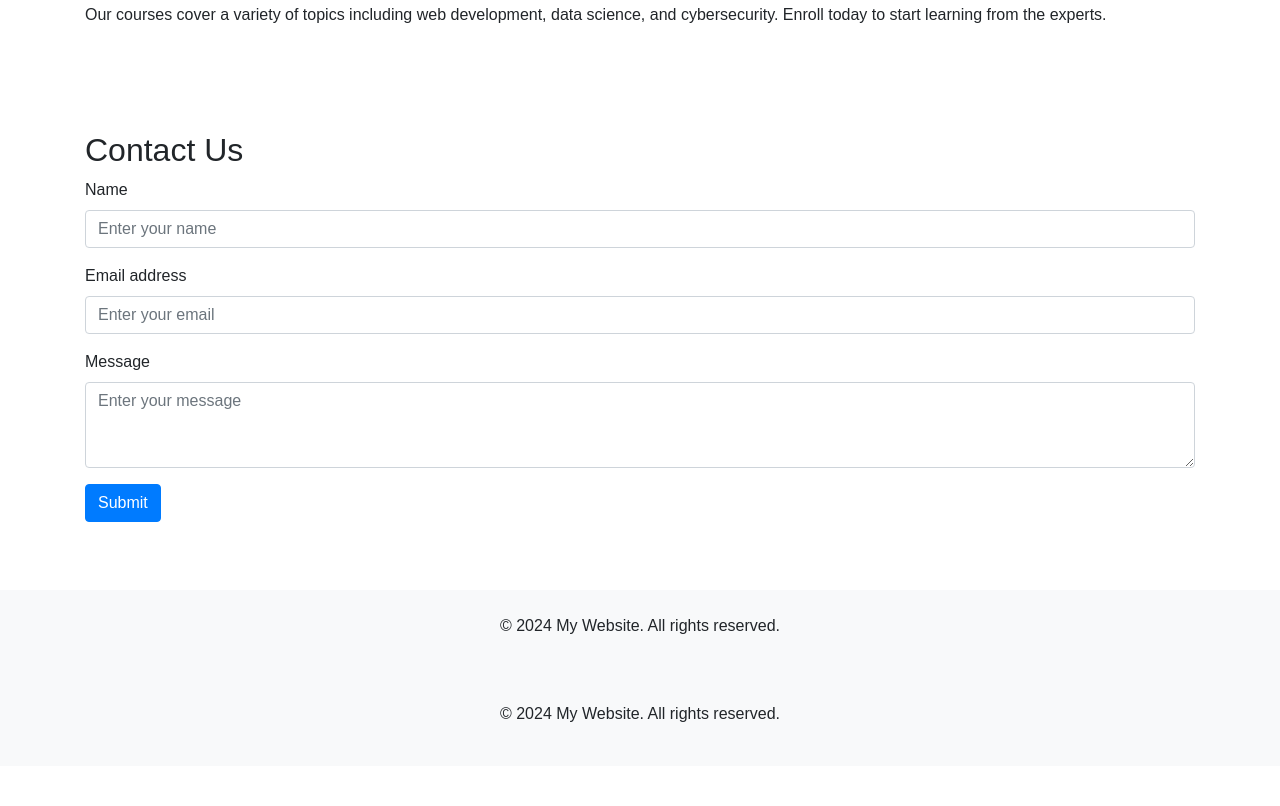
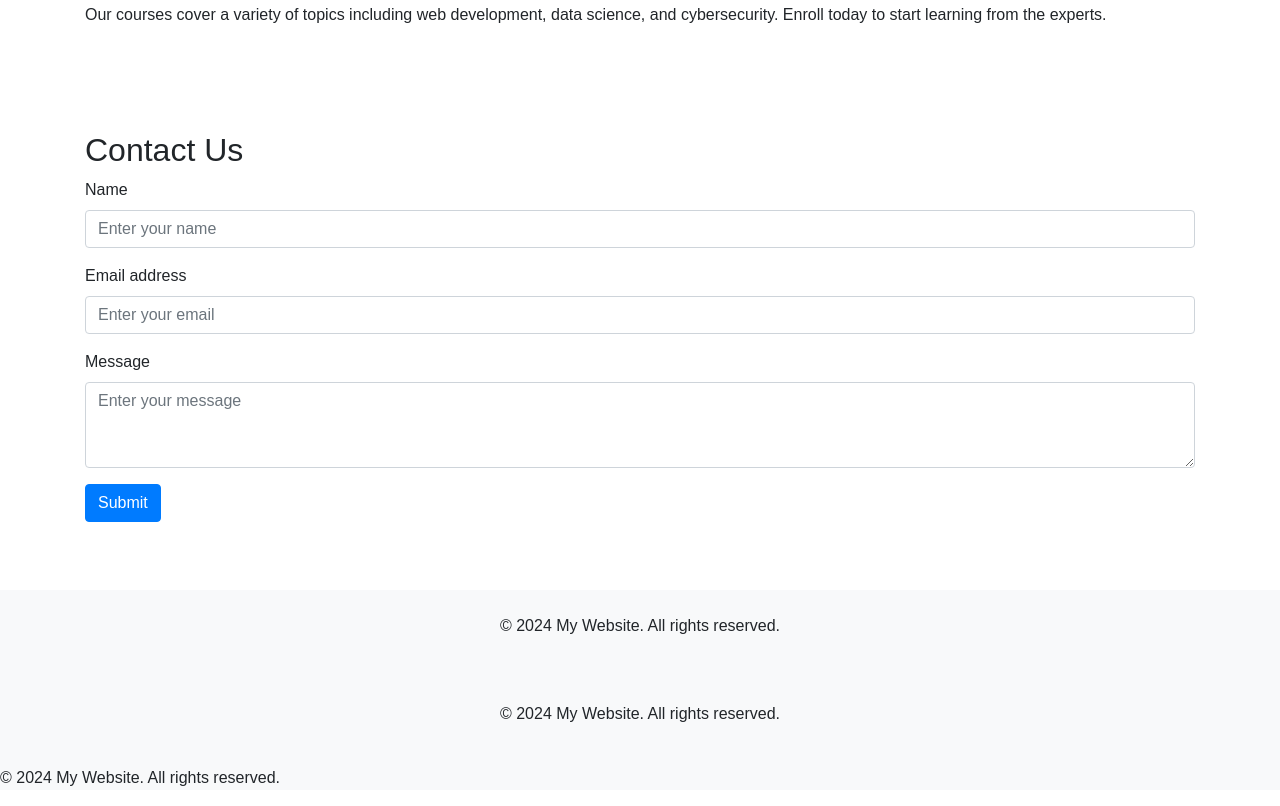
Before and after one commit to ThahirSyed/Devops-Practice, a plain HTML site: page index.html in a window 1280 px wide. Shown: the part 789-1595 px from the top of the page. Before the commit the page ends 1555 px from the top, so only its background shows below. Drawn offline with nearby package versions, Linux system fonts and the light colour scheme.

Commit message:
Added 138,139 and 140 lines of code

```diff
--- a/index.html
+++ b/index.html
@@ -135,6 +135,9 @@
     <footer class="bg-light text-center py-4">
       <p>&copy; 2024 My Website. All rights reserved.</p>
     </footer>
+    <footer class="Thahir Syed">
+      <p>&copy; 2024 My Website. All rights reserved.</p>
+    </footer>
 
     <script src="https://code.jquery.com/jquery-3.5.1.slim.min.js"></script>
     <script src="https://cdn.jsdelivr.net/npm/@popperjs/core@2.5.3/dist/umd/popper.min.js"></script>
```
